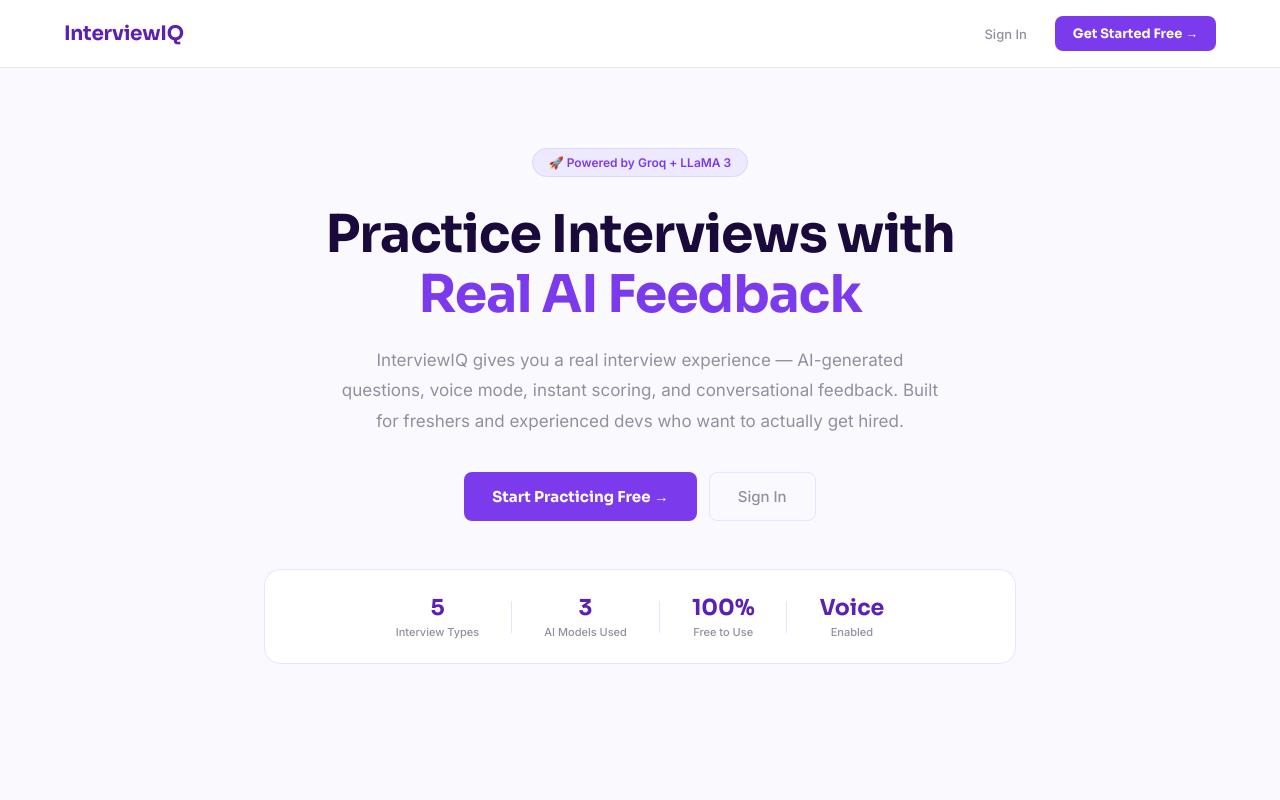
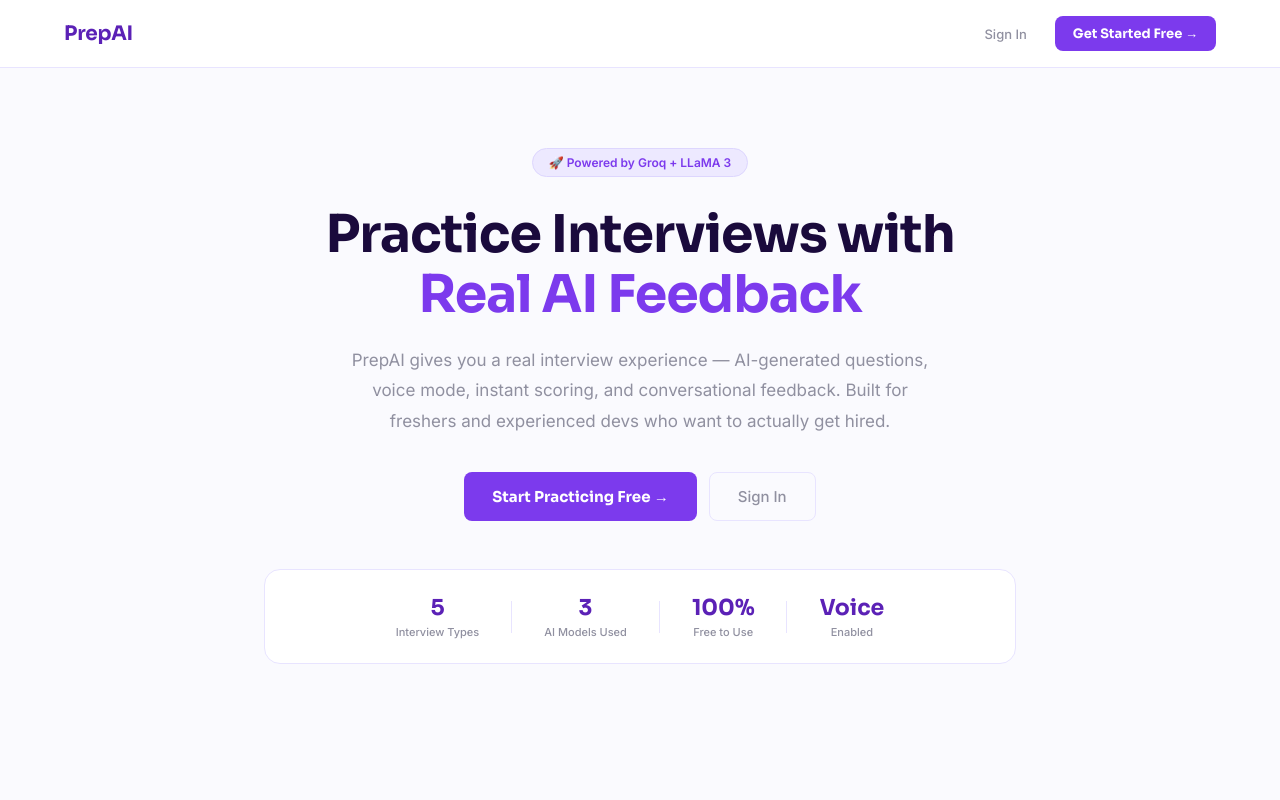
Before and after one commit to budagalavamshi28-cpu/ai-interview-platform, a React (Vite) app in the folder client/: page / in a window 1280 px wide. Shown: the top 800 px of the page. Built offline with nearby package versions, Linux system fonts and the light colour scheme.

Commit message:
changed appname

```diff
--- a/client/src/pages/Dashboard.jsx
+++ b/client/src/pages/Dashboard.jsx
@@ -45,7 +45,7 @@ export default function Dashboard() {
   return (
     <div style={s.page}>
       <nav style={s.nav}>
-        <span style={s.logo}>InterviewIQ</span>
+        <span style={s.logo}>PrepAI</span>
         <div style={s.navRight}>
           <span style={s.navTag}>AI-Powered Practice</span>
           <button style={s.logoutBtn} onClick={handleLogout}>Log Out</button>
--- a/client/src/pages/Interview.jsx
+++ b/client/src/pages/Interview.jsx
@@ -112,7 +112,7 @@ export default function Interview() {
     return (
       <div style={s.page}>
         <nav style={s.nav}>
-          <span style={s.logo}>InterviewIQ</span>
+          <span style={s.logo}>PrepAI</span>
           <button style={s.logoutBtn} onClick={handleLogout}>Log Out</button>
         </nav>
         <div style={s.doneWrap}>
@@ -144,7 +144,7 @@ export default function Interview() {
   return (
     <div style={s.page}>
       <nav style={s.nav}>
-        <span style={s.logo}>InterviewIQ</span>
+        <span style={s.logo}>PrepAI</span>
         <div style={s.navMeta}>
           <span style={s.navBadge}>{role}</span>
           <span style={s.navBadge}>{type}</span>
--- a/client/src/pages/Landing.jsx
+++ b/client/src/pages/Landing.jsx
@@ -39,7 +39,7 @@ export default function Landing() {
     <div style={s.page}>
       {/* NAV */}
       <nav style={s.nav}>
-        <span style={s.logo}>InterviewIQ</span>
+        <span style={s.logo}>PrepAI</span>
         <div style={s.navLinks}>
           <button style={s.navGhost} onClick={() => navigate('/login')}>Sign In</button>
           <button style={s.navBtn} onClick={() => navigate('/register')}>Get Started Free →</button>
@@ -54,7 +54,7 @@ export default function Landing() {
           <span style={{color: C.purpleMid}}>Real AI Feedback</span>
         </h1>
         <p style={s.heroSub}>
-          InterviewIQ gives you a real interview experience — AI-generated questions,
+          PrepAI gives you a real interview experience — AI-generated questions,
           voice mode, instant scoring, and conversational feedback. Built for freshers
           and experienced devs who want to actually get hired.
         </p>
@@ -131,7 +131,7 @@ export default function Landing() {
         <div style={s.ctaBox}>
           <p style={s.ctaEyebrow}>Free Forever</p>
           <h2 style={s.ctaHeading}>Stop cramming. Start practicing.</h2>
-          <p style={s.ctaSub}>Join InterviewIQ and walk into your next interview with real confidence.</p>
+          <p style={s.ctaSub}>Join PrepAI and walk into your next interview with real confidence.</p>
           <button style={s.ctaBtn} onClick={() => navigate('/register')}>
             Create Free Account →
           </button>
@@ -140,7 +140,7 @@ export default function Landing() {
 
       {/* FOOTER */}
       <footer style={s.footer}>
-        <span style={s.footerLogo}>InterviewIQ</span>
+        <span style={s.footerLogo}>PrepAI</span>
         <p style={s.footerText}>Built with React, Node.js, Groq AI · © 2025</p>
         <div style={s.footerLinks}>
           <button style={s.footerLink} onClick={() => navigate('/login')}>Sign In</button>
--- a/client/src/pages/Login.jsx
+++ b/client/src/pages/Login.jsx
@@ -33,7 +33,7 @@ export default function Login() {
   return (
     <div style={s.page}>
       <nav style={s.nav}>
-        <span style={s.logo}>InterviewIQ</span>
+        <span style={s.logo}>PrepAI</span>
       </nav>
 
       <div style={s.main}>
--- a/client/src/pages/Register.jsx
+++ b/client/src/pages/Register.jsx
@@ -35,7 +35,7 @@ export default function Register() {
   return (
     <div style={s.page}>
       <nav style={s.nav}>
-        <span style={s.logo}>InterviewIQ</span>
+        <span style={s.logo}>PrepAI</span>
       </nav>
 
       <div style={s.main}>
```
Also changed, not shown: 1 other file (tests, documents, lock files or other folders).
